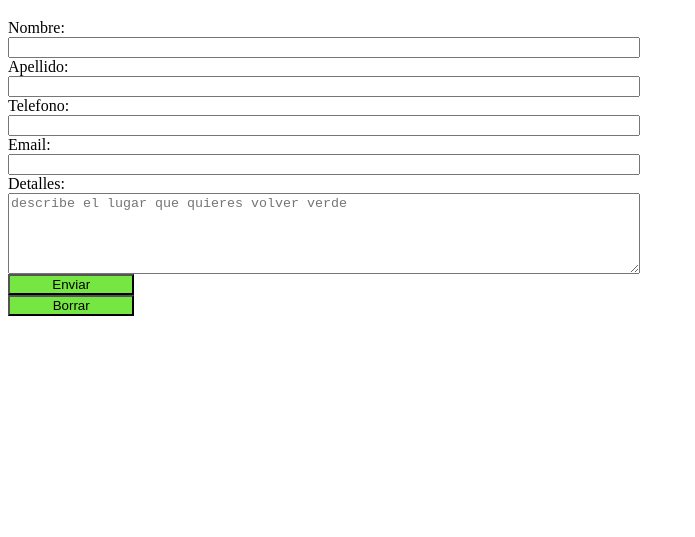
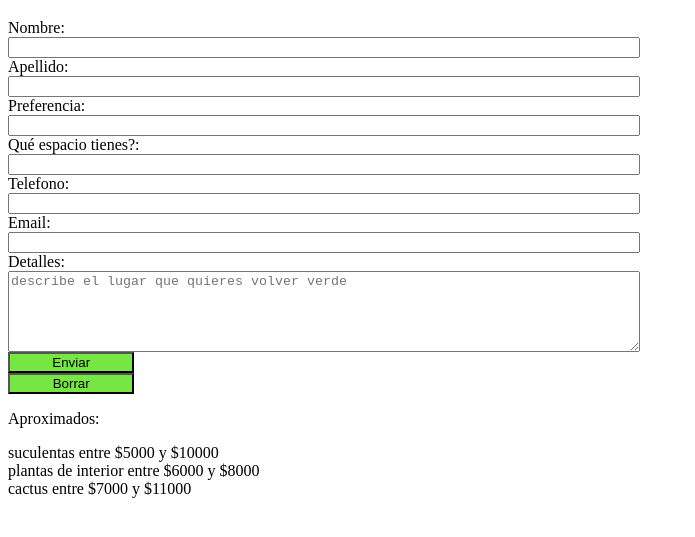
Before and after one commit to tatianarita/JS, a plain HTML site: page index.html in a window 1280 px wide. Shown: the part 61-598 px from the top of the page, without its empty margins (0-695 px from the left). Drawn offline with Linux system fonts and the light colour scheme.

Commit message:
localstorage

```diff
--- a/index.html
+++ b/index.html
@@ -14,6 +14,10 @@
             <input type="text" name="nombre" required="">
             <label for="apellido">Apellido:</label>
             <input type="text" name="apellido">
+            <label for="preferencia">Preferencia:</label>
+            <input type="text" name="preferencia">
+            <label for="espacio">Qué espacio tienes?:</label>
+            <input type="text" name="espacio">
             <label for="tel">Telefono:</label>
             <input type="number">
             <label for="email">Email:</label>
@@ -26,6 +30,10 @@
     <div id="presupuesto">
 
     </div>
+    <div id="opciones">
+        <p>Aproximados:</p>
+
+    </div>
     <script src="main.js"></script>
 </body>
 </html>
--- a/main.js
+++ b/main.js
@@ -3,6 +3,7 @@ let presupuesto = document.getElementById("presupuesto");
 const pedido =[]
 formulario.addEventListener("submit", (e) => {
 e.preventDefault ()
+/*ARRAY*/
 const pedido =[]
 let input = e.target.children;
 pedido.push(input[1].value);
@@ -10,14 +11,17 @@ pedido.push(input[3].value);
 pedido.push(input[5].value);
 pedido.push(input[7].value);
 pedido.push(input[9].value);
+pedido.push(input[11].value);
+pedido.push(input[13].value);
 presupuesto.innerHTML = "";
 
 let nombre = pedido[0];
 let apellido = pedido[1];
 let telefono = pedido[2];
 let email = pedido[3];
-let detalle = pedido[4];
-
+let preferencia = pedido[4];
+let espacio = pedido[5];
+let detalle = pedido[6];
 
 
 pedido.forEach((item) => {
@@ -26,7 +30,19 @@ pedido.forEach((item) => {
     presupuesto.append(div);
 });
 
+
 alert(`${nombre} tu consulta ha sido enviada con exito!
 Resumen:${detalle} `)
 
 })
+
+let aproximados = JSON.stringify(['suculentas entre $5000 y $10000','plantas de interior entre $6000 y $8000','cactus entre $7000 y $11000',]
+);
+localStorage.setItem ('aproximados', aproximados);
+let datos = JSON.parse(localStorage.getItem("aproximados"));
+console.log (datos)
+datos.forEach((item) => {
+    let div = document.createElement("div");
+    div.innerHTML = item;
+    opciones.append(div);
+});
```
